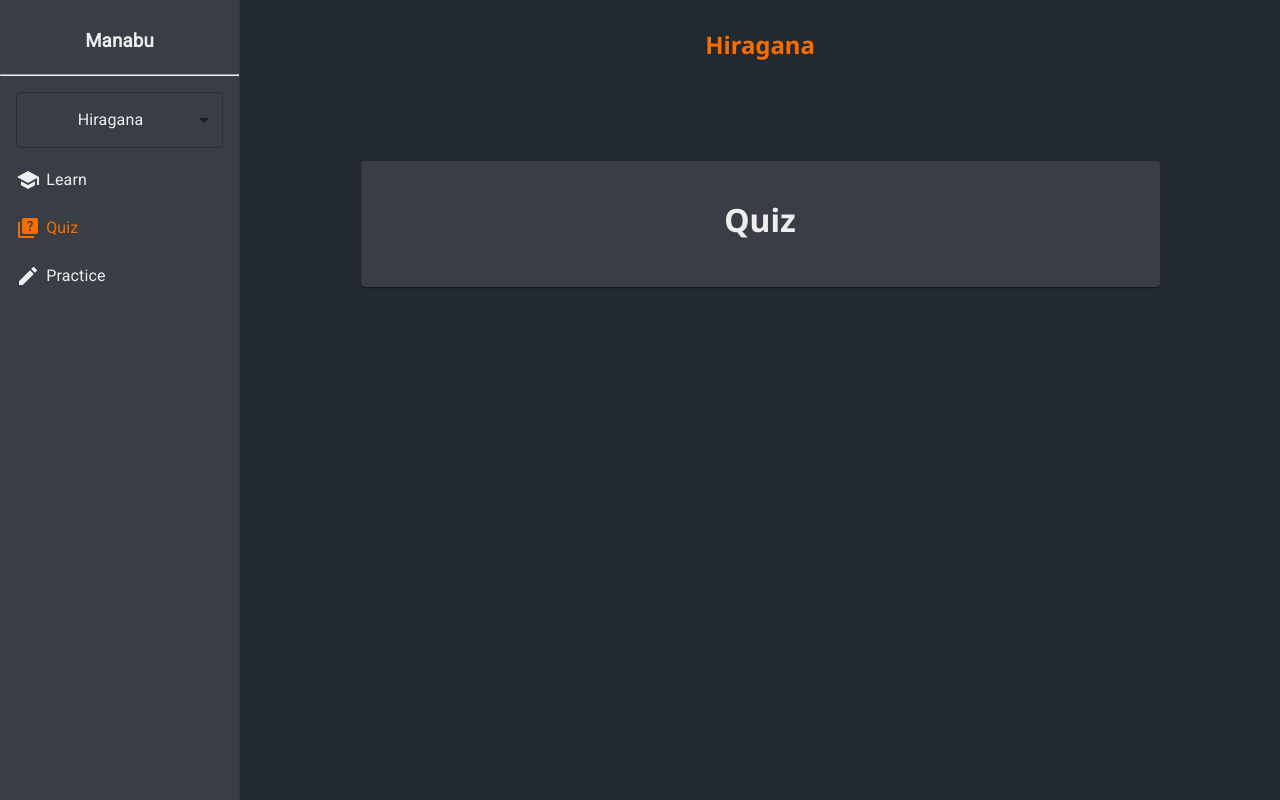
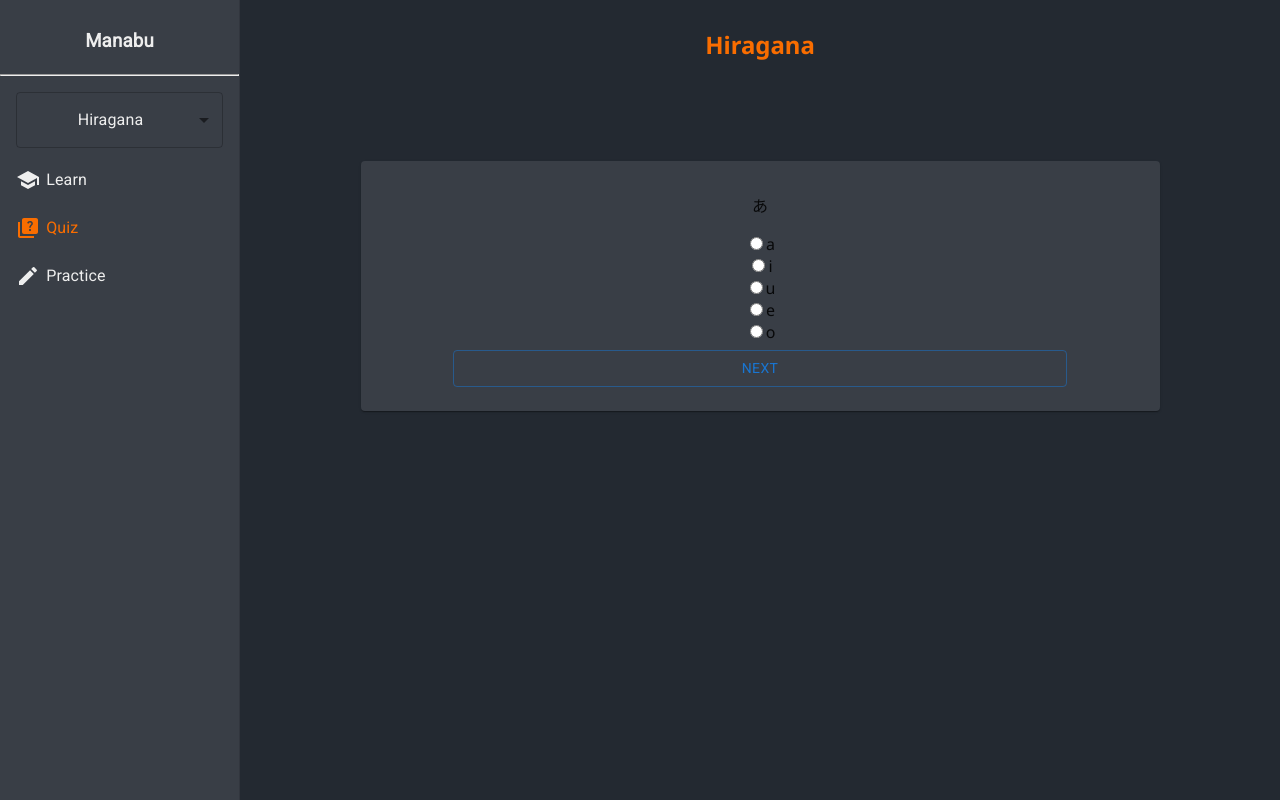
Before and after one commit to lukemcelligott/Manabu, a React (Vite) app in the folder manabu/: page /hiragana/quiz in a window 1280 px wide. Built offline with nearby package versions, Linux system fonts and the light colour scheme.

Commit message:
initial changes to hiragana quiz page

```diff
--- a/manabu/src/Components/Hiragana/HiraganaLearn.tsx
+++ b/manabu/src/Components/Hiragana/HiraganaLearn.tsx
@@ -341,6 +341,10 @@ function HiraganaLearn() {
                 <h2 className="title">Hiragana</h2>
 
                 <ThemeProvider theme={darkTheme}>
+                    <Card className='summary'>
+                        <CardContent className='card-text'>Hiragana is the main writing style used in Japanese.</CardContent>
+                    </Card>
+
                     <Grid container spacing={1}>
                         {cards.map((card) => (
                             <Grid item xs={card.id <= 40 ? 2.4 : (card.id > 40 && card.id <= 43) ? 4 : (card.id >= 44 && card.id <= 45) ? 6 : (card.id >= 46) ? 12 : 12} key={card.id} onClick={() => handleOpenModal(card)}>
--- a/manabu/src/Components/Hiragana/HiraganaQuiz.tsx
+++ b/manabu/src/Components/Hiragana/HiraganaQuiz.tsx
@@ -1,9 +1,33 @@
+import { SetStateAction, useState } from 'react';
+
 import Card from '@mui/material/Card';
 import CardContent from '@mui/material/CardContent';
+import { Button } from '@mui/material';
 
 import NavDrawer from '../NavDrawer';
 
+import '../Styles/Alpha.css';
+
 function HiraganaQuiz() {
+
+    // quiz Q & As
+    const quizData = [
+        { hiragana: 'あ', pronunciation: 'a', options: ['a', 'i', 'u', 'e', 'o'] },
+        { hiragana: 'い', pronunciation: 'i', options: ['a', 'i', 'u', 'e', 'o'] },
+        // Add more quiz questions as needed
+    ];
+
+    const [currentQuestion, setCurrentQuestion] = useState(0);
+    const [selectedOption, setSelectedOption] = useState('');
+
+    const handleOptionSelect = (option: SetStateAction<string>) => {
+        setSelectedOption(option);
+    };
+
+    const handleNextQuestion = () => {
+        // Handle checking the answer and moving to the next question
+        // Update state variables as needed
+    };
 
     return (
         <div style={{ display: 'flex', maxWidth: '100vw', overflow: 'hidden' }}>
@@ -11,9 +35,24 @@ function HiraganaQuiz() {
             <div style={{ flex: 1, overflowX: 'auto', margin: '0 1%' }}>
                 <h2 className="title">Hiragana</h2>
                 <Card sx={{ minWidth: 275 }} className="main card">
-                    <CardContent>
-                        <h1 className='font'>Quiz</h1>
-
+                    <CardContent className='card-text'>
+                        <p>{quizData[currentQuestion].hiragana}</p>
+                        {quizData[currentQuestion].options.map((option, index) => (
+                            <div key={index}>
+                                <input
+                                    type="radio"
+                                    id={option}
+                                    name="pronunciation"
+                                    value={option}
+                                    checked={selectedOption === option}
+                                    onChange={() => handleOptionSelect(option)}
+                                />
+                                <label htmlFor={option}>{option}</label>
+                            </div>
+                        ))}
+                        <Button variant="outlined" color="primary" className='abc-select'>
+                            Next
+                        </Button>
                     </CardContent>
                 </Card>
             </div>
--- a/manabu/src/Components/NavDrawer.tsx
+++ b/manabu/src/Components/NavDrawer.tsx
@@ -107,6 +107,14 @@ import React from 'react';
 //   isActive: (pathname: string) => boolean;
 // }
 
+const theme = createTheme({
+    palette: {
+      primary: {
+        main: '#f96d00',
+      },
+    },
+  });
+
 function NavDrawer() {
     const { selectedOption, setSelectedOption } = useSelectedOption();
 
@@ -122,7 +130,6 @@ function NavDrawer() {
     // check for active path
     const location = useLocation();
     const isActive = (pathname: string) => location.pathname.includes(pathname);
-  const theme = useTheme();
     const isSmallScreen = useMediaQuery(theme.breakpoints.down('sm'));
 
     const [anchorEl, setAnchorEl] = React.useState<null | HTMLElement>(null);
--- a/manabu/src/Components/Styles/Alpha.css
+++ b/manabu/src/Components/Styles/Alpha.css
@@ -10,6 +10,10 @@
     /*margin-left: 15%;*/
 }
 
+.summary {
+    margin-bottom: 1%;
+}
+
 .title {
     text-align: center;
     color: #f96d00;
```
Lines whose indentation alone changed are shown as unchanged.
